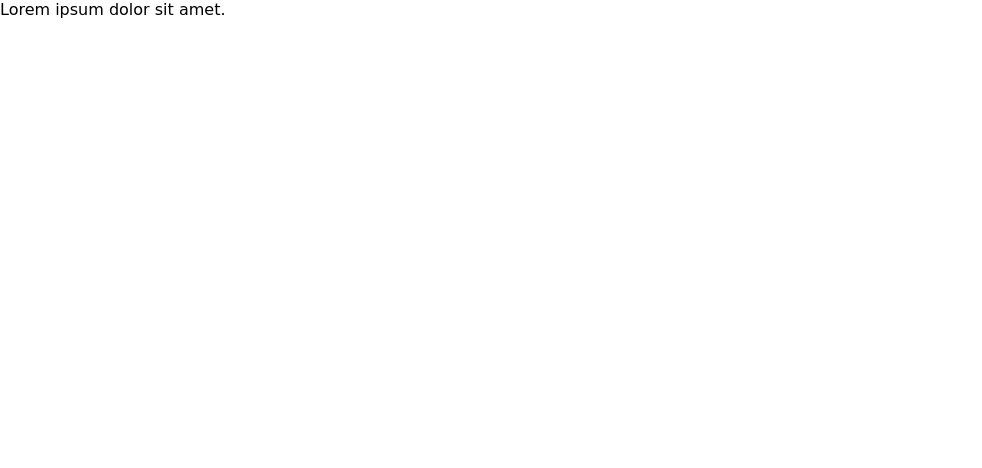
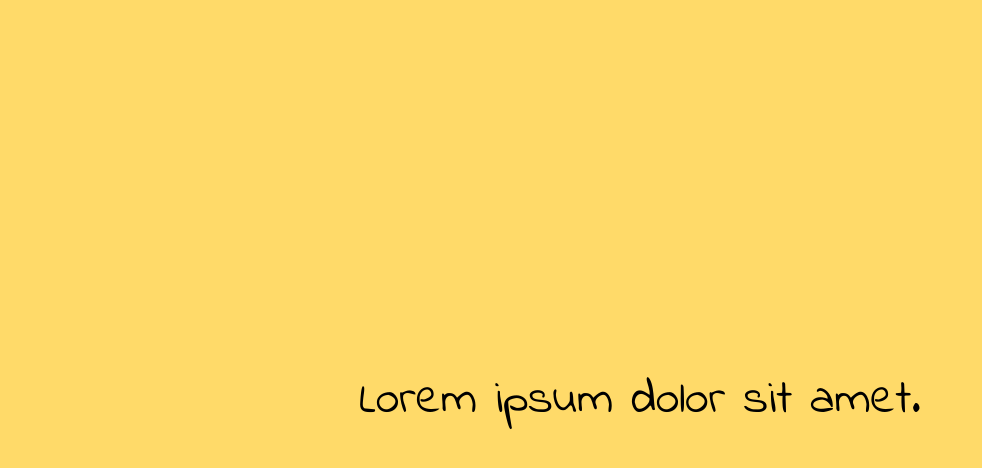
Before and after one commit to Minhocodes/ONL_FER_W_3602_Exam_1, a website built with Parcel: page 01_Task_1/index.html in a window 1280 px wide. Shown: the whole page, without its empty margins (0-982 px from the left). Built offline with nearby package versions, Linux system fonts and the light colour scheme.

Commit message:
index font a centered text v scss

```diff
--- a/01_Task_1/index.html
+++ b/01_Task_1/index.html
@@ -6,6 +6,7 @@
         content="width=device-width, user-scalable=no, initial-scale=1.0, maximum-scale=1.0, minimum-scale=1.0">
   <meta http-equiv="X-UA-Compatible" content="ie=edge">
   <title>Exam - Block 1</title>
+  <link href="https://fonts.googleapis.com/css2?family=Indie+Flower&display=swap" rel="stylesheet">
   <link rel="stylesheet" href="scss/main.scss">
 </head>
 <body>
--- a/01_Task_1/scss/main.scss
+++ b/01_Task_1/scss/main.scss
@@ -12,5 +12,19 @@ html, body{
     width: 100%;
     font-family: 'Indie Flower', cursive;
     font-weight: 400;
+}
 
+.centered-text{
+    background-color: var(--gold);
+    width: 100%;
+    height: 100%;
+
+    display: flex;
+    justify-content: center;
+    align-items: center;
+p{
+    width: 100%;
+    font-size: 3rem;
+    text-align: center;
 }
+}
```
